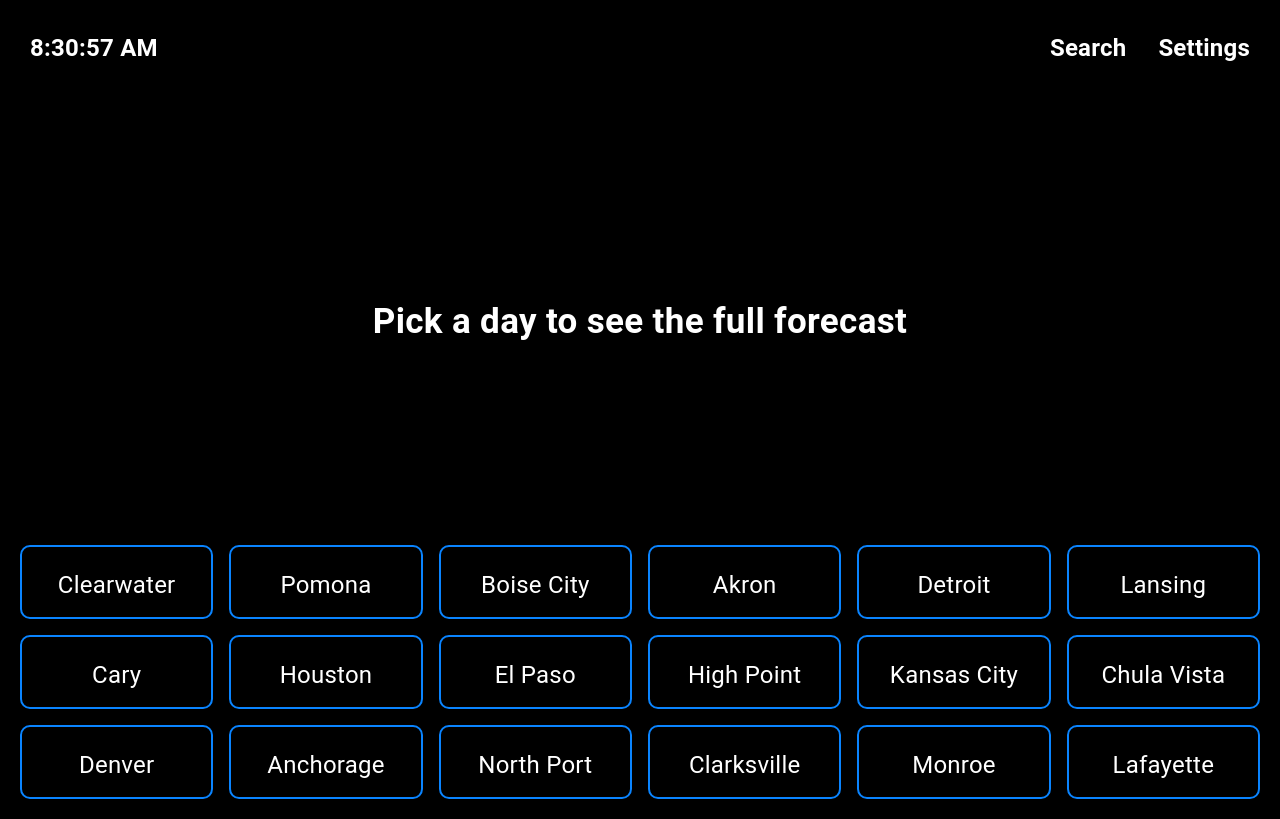
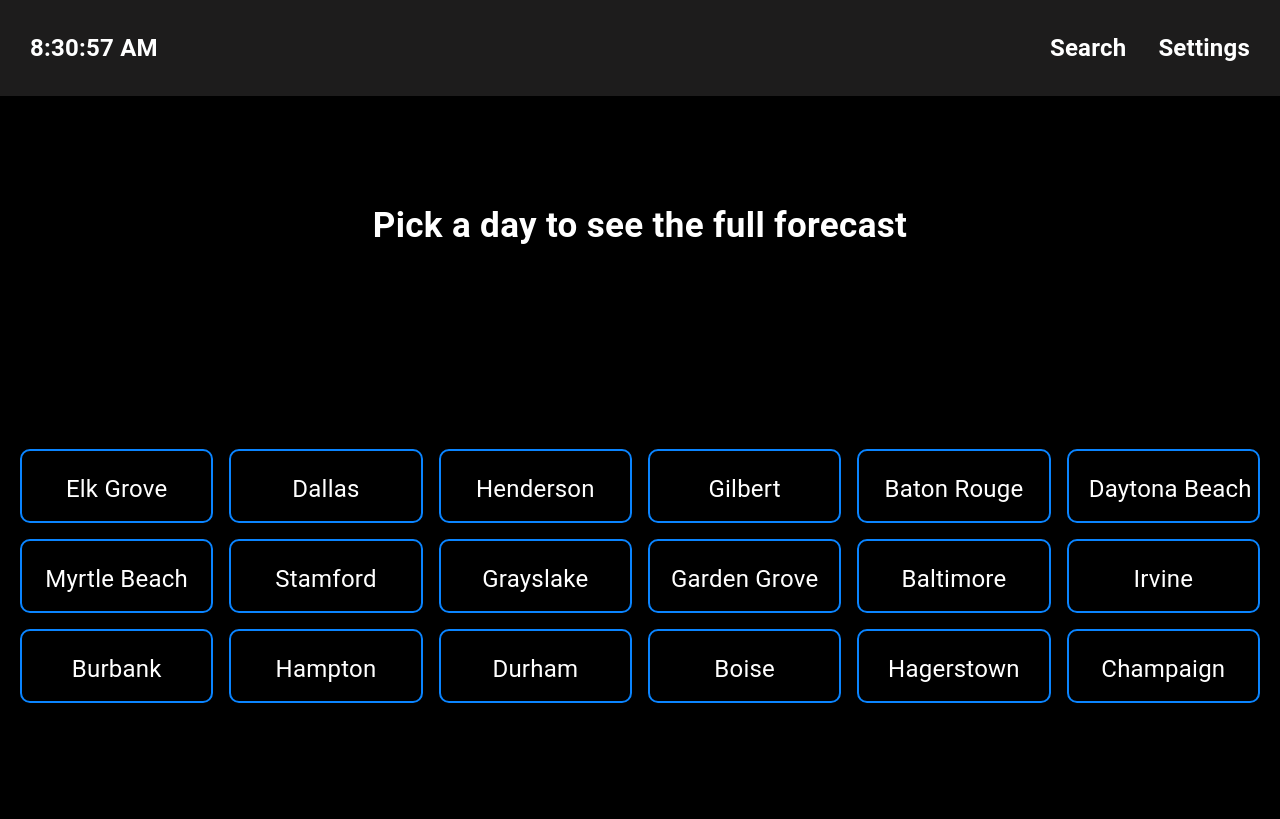
Before and after one commit to waleedsaifi/forecast_test, a React (Create React App) app: page / in a window 1280 px wide. Built offline with nearby package versions, Linux system fonts and the light colour scheme.

Commit message:
fix toggle function

```diff
--- a/src/components/cityCard/index.jsx
+++ b/src/components/cityCard/index.jsx
@@ -2,10 +2,15 @@ import React from "react";
 import "./index.css";
 import { Box, Typography, Grid } from "@mui/material";
 
-export default function Index({ data, index, setSelectedCity }) {
-  const [selected, setSelected] = React.useState(false);
-  const [selectedItem, setSelectedItem] = React.useState(0);
-
+export default function Index({
+  data,
+  index,
+  setSelectedCity,
+  setSelectedItem,
+  setSelected,
+  selected,
+  selectedItem,
+}) {
   function handleSelect(id) {
     setSelectedItem(id);
     if (!selected === true) {
--- a/src/components/header/index.css
+++ b/src/components/header/index.css
@@ -5,6 +5,9 @@
 }
 .header_bg {
   padding: 30px;
+  position: fixed;
+  background-color: rgb(29, 28, 28);
+  top: 0;
 }
 .header_right {
   display: flex;
--- a/src/components/weatherComp/index.css
+++ b/src/components/weatherComp/index.css
@@ -1,4 +1,4 @@
-.forecard_btn {
+.forecard_btn_before {
   width: 150px;
   border: 2px solid #0a84ff;
   border-radius: 10px;
@@ -6,6 +6,14 @@
   margin-left: 15px;
   color: white;
 }
+.forecard_btn_after {
+  width: 150px;
+  background-color: white;
+  border-radius: 10px;
+  text-align: center;
+  margin-left: 15px;
+  color: #0a84ff;
+}
 
 .card_txt2 {
   color: white;
--- a/src/pages/initailPage/index.jsx
+++ b/src/pages/initailPage/index.jsx
@@ -13,10 +13,13 @@ const CITIES_COUNT = 18;
 const APP_ID = process.env.WeatherAPI || "920ecebafee2bcc8878d5e974c9b753d";
 
 export default function Index() {
+  const [selected, setSelected] = React.useState(false);
+  const [selectedItem, setSelectedItem] = React.useState(0);
   const [citiesArray] = useState(getRandomInt(Cities, CITIES_COUNT));
   const [selectedCity, setSelectedCity] = useState();
   const [selectedCityData, setSelectedCityData] = useState({});
   const [open, setOpen] = React.useState(false);
+  const [isClick, setIsClick] = React.useState(false);
   const [setting, setSetting] = React.useState();
   console.log("setting", setting);
   const [selectedCityForecast, setSelectedCityForecast] = useState([]);
@@ -122,6 +125,10 @@ export default function Index() {
               data={x}
               index={index}
               setSelectedCity={setSelectedCity}
+              setSelectedItem={setSelectedItem}
+              setSelected={setSelected}
+              selected={selected}
+              selectedItem={selectedItem}
             />
           </Grid>
         ))}
```
